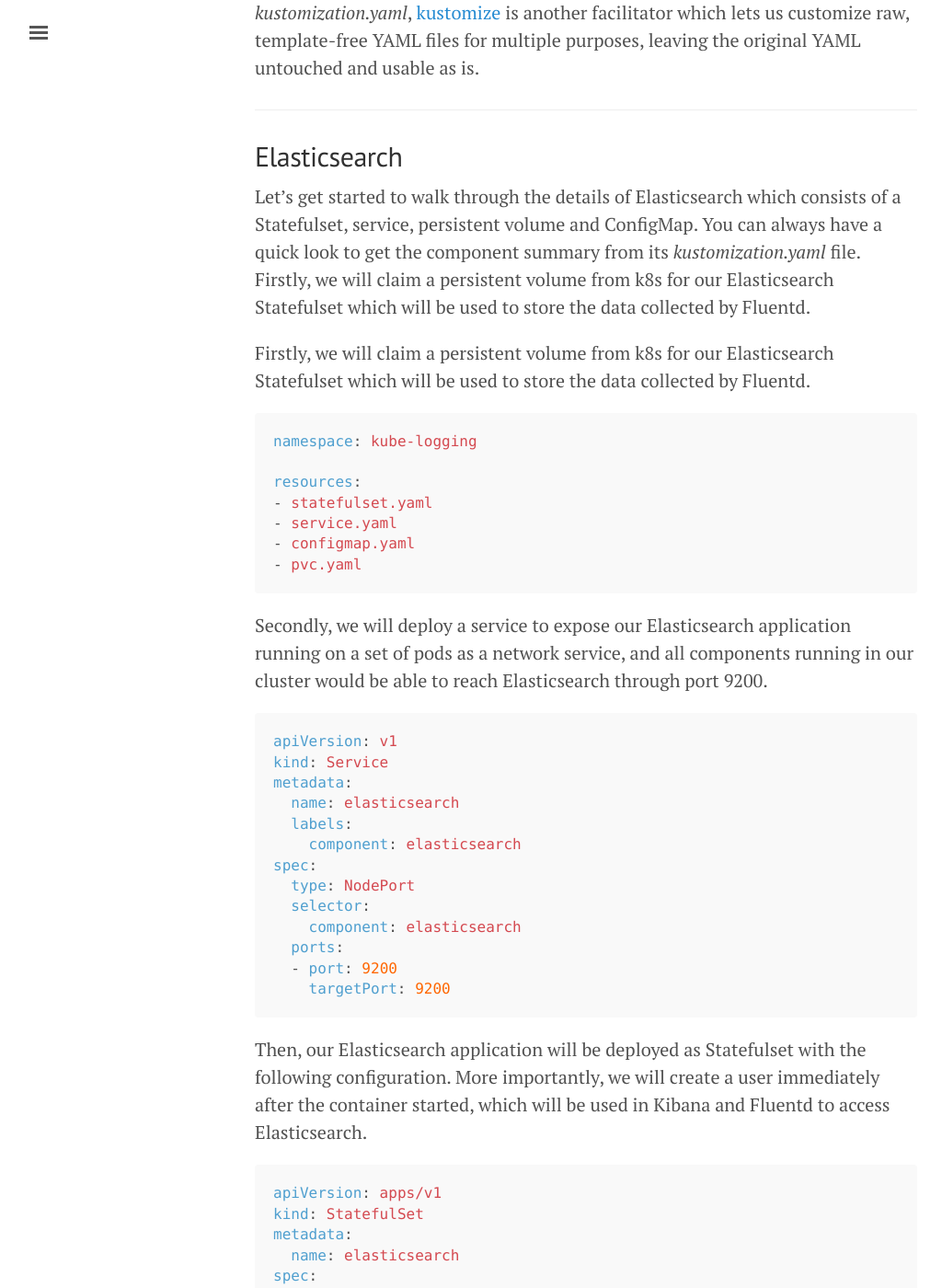
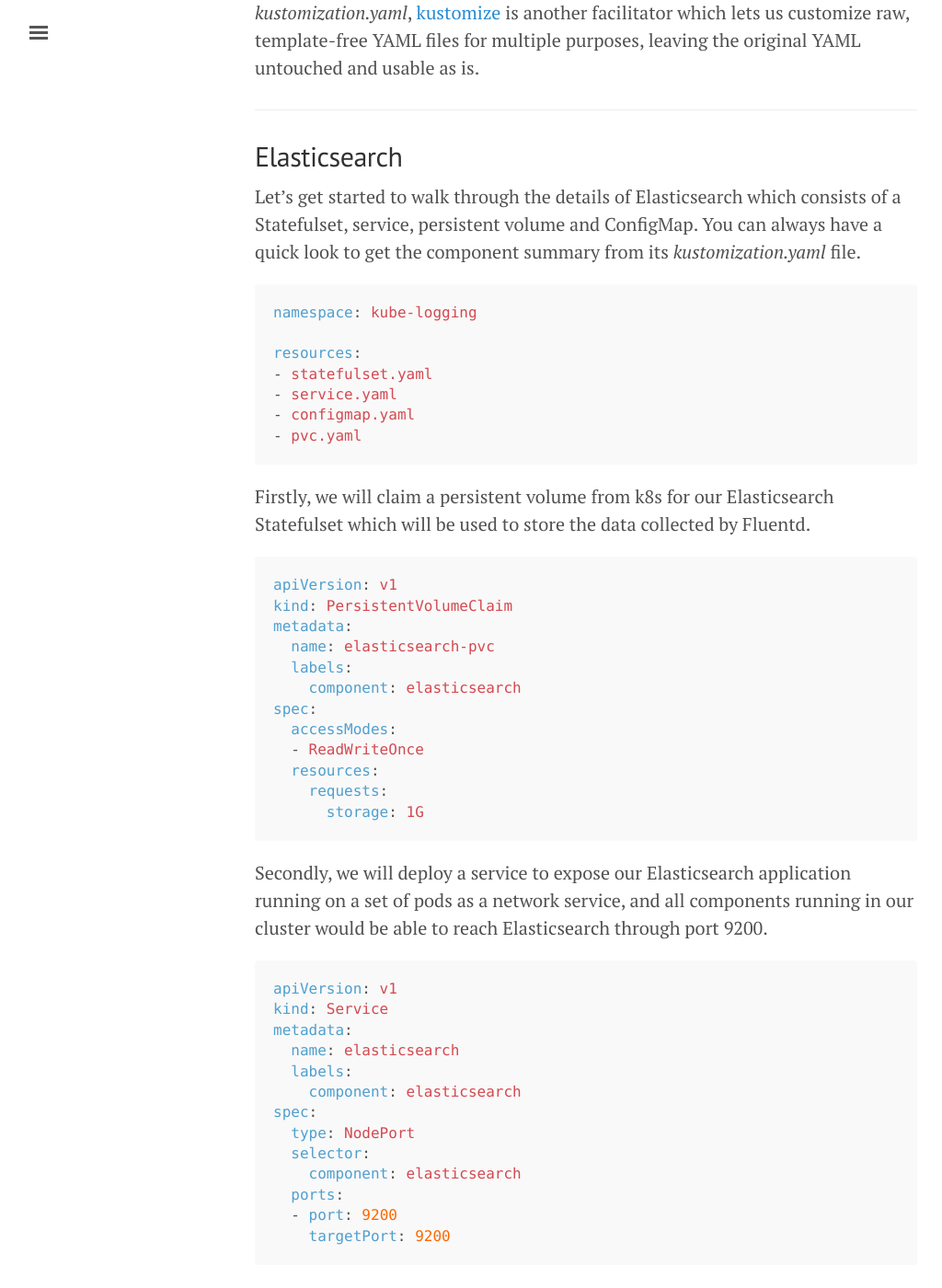
Before and after one commit to deepnetworkgmbh/blog, a Jekyll site: the page built from _posts/2020-03-13-password-protected-efk-stack-on-k8s.md, in a window 1280 px wide and 1400 px high, scrolled down 1190 px. Shown: the whole window at 92% size, without its empty margins (3-1027 px from the left). Built offline with Jekyll 4.4.1, drawn with Linux system fonts in a browser that asks for light colours; nearby versions of some CDN libraries.

Commit message:
Fix repeated paragraph and add correct pvc yaml

````diff
--- a/_posts/2020-03-13-password-protected-efk-stack-on-k8s.md
+++ b/_posts/2020-03-13-password-protected-efk-stack-on-k8s.md
@@ -33,9 +33,6 @@ A minor detail, you're going to find a file inside each module named as _kustomi
 ## Elasticsearch
 
 Let's get started to walk through the details of Elasticsearch which consists of a Statefulset, service, persistent volume and ConfigMap. You can always have a quick look to get the component summary from its _kustomization.yaml_ file.
-Firstly, we will claim a persistent volume from k8s for our Elasticsearch Statefulset which will be used to store the data collected by Fluentd.
-
-Firstly, we will claim a persistent volume from k8s for our Elasticsearch Statefulset which will be used to store the data collected by Fluentd.
 
 ``` yml
 namespace: kube-logging
@@ -45,6 +42,23 @@ resources:
 - service.yaml
 - configmap.yaml
 - pvc.yaml
+```
+
+Firstly, we will claim a persistent volume from k8s for our Elasticsearch Statefulset which will be used to store the data collected by Fluentd.
+
+``` yml
+apiVersion: v1
+kind: PersistentVolumeClaim
+metadata:
+  name: elasticsearch-pvc
+  labels:
+    component: elasticsearch
+spec:
+  accessModes:
+  - ReadWriteOnce
+  resources:
+    requests:
+      storage: 1G
 ```
 
 Secondly, we will deploy a service to expose our Elasticsearch application running on a set of pods as a network service, and all components running in our cluster would be able to reach Elasticsearch through port 9200.
````
